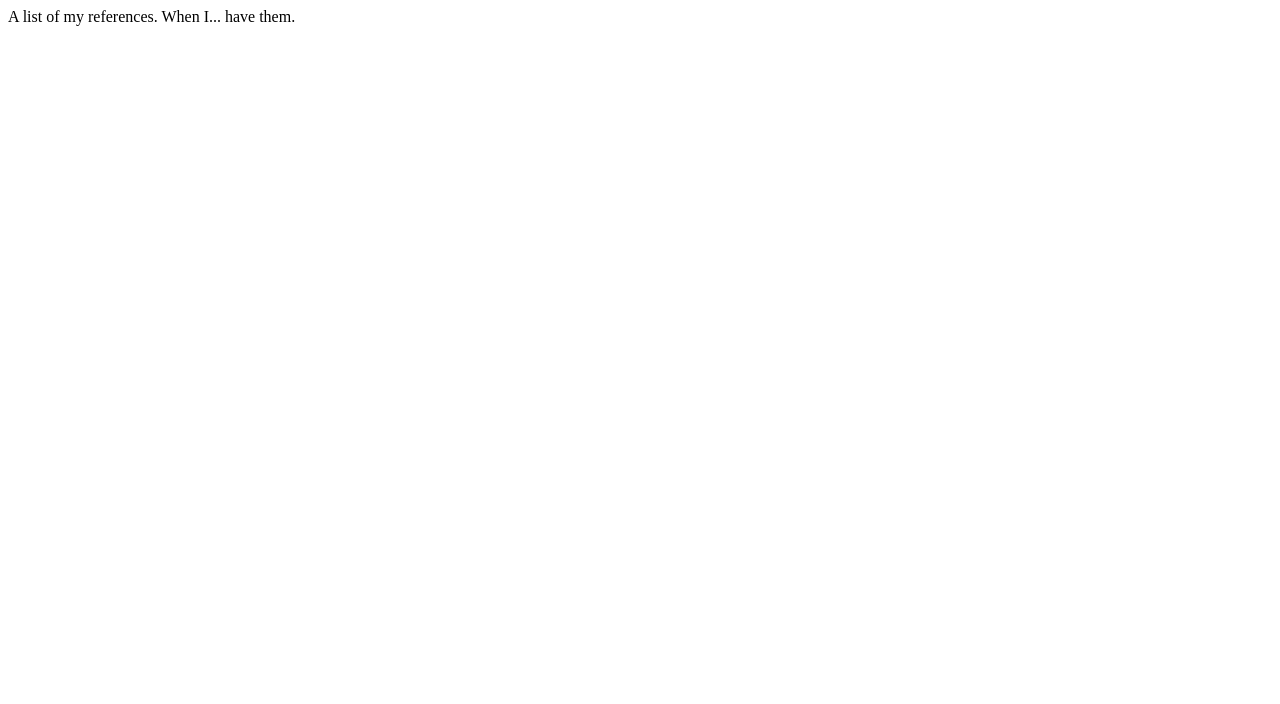
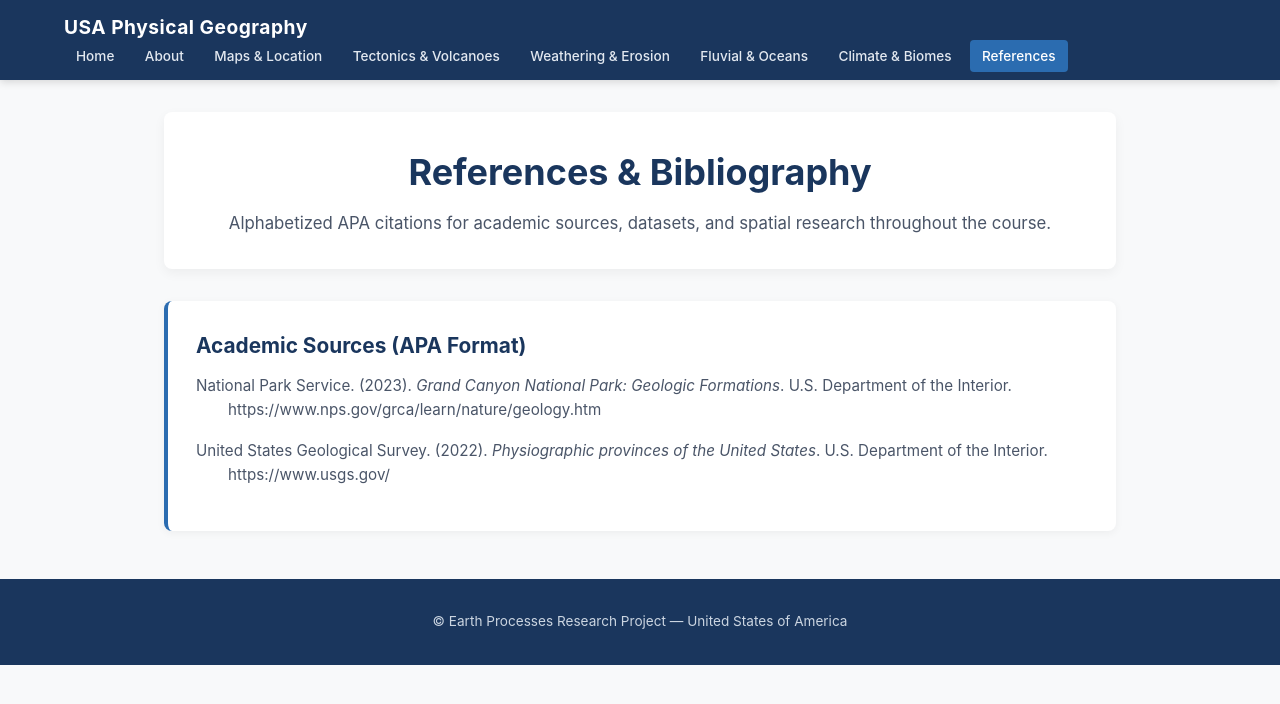
Before and after one commit to AaronBAshby/AaronBAshby.github.io, a plain HTML site: page references.html in a window 1280 px wide. Drawn offline with Linux system fonts and the light colour scheme.

Commit message:
Create references.html with structured content
Added a structured HTML document for references with a header, main content, and footer. Included navigation and styled sections for academic sources.

```diff
--- a/references.html
+++ b/references.html
@@ -1 +1,67 @@
-A list of my references. When I... have them.
+<!DOCTYPE html>
+<html lang="en">
+<head>
+    <meta charset="UTF-8">
+    <meta name="viewport" content="width=device-width, initial-scale=1.0">
+    <title>References - USA Physical Geography</title>
+    <style>
+        * { box-sizing: border-box; margin: 0; padding: 0; }
+        body { font-family: -apple-system, BlinkMacSystemFont, "Segoe UI", Roboto, "Helvetica Neue", Arial, sans-serif; line-height: 1.6; color: #2b2b2b; background-color: #f8f9fa; }
+        header { background-color: #1a365d; position: sticky; top: 0; z-index: 1000; box-shadow: 0 2px 8px rgba(0, 0, 0, 0.15); }
+        .nav-container { max-width: 1200px; margin: 0 auto; display: flex; flex-wrap: wrap; justify-content: space-between; align-items: center; padding: 0.75rem 1.5rem; }
+        .site-title { color: #ffffff; font-size: 1.2rem; font-weight: 700; text-decoration: none; letter-spacing: 0.5px; }
+        nav ul { display: flex; flex-wrap: wrap; list-style: none; gap: 0.4rem; }
+        nav a { color: #e2e8f0; text-decoration: none; padding: 0.5rem 0.75rem; border-radius: 4px; font-size: 0.85rem; font-weight: 500; transition: background-color 0.2s ease, color 0.2s ease; }
+        nav a:hover, nav a.active { background-color: #2b6cb0; color: #ffffff; }
+        .container { max-width: 1000px; margin: 2rem auto; padding: 0 1.5rem; }
+        .hero { background-color: #ffffff; border-radius: 8px; padding: 2rem; box-shadow: 0 4px 12px rgba(0,0,0,0.05); margin-bottom: 2rem; text-align: center; }
+        .hero h1 { font-size: 2.25rem; color: #1a365d; margin-bottom: 0.5rem; }
+        .hero p { color: #4a5568; font-size: 1.05rem; }
+        .card { background-color: #ffffff; border-radius: 8px; padding: 1.75rem; box-shadow: 0 2px 8px rgba(0,0,0,0.05); border-left: 4px solid #2b6cb0; margin-bottom: 1.5rem; }
+        .card h2 { font-size: 1.3rem; color: #1a365d; margin-bottom: 0.75rem; }
+        .reference-list { list-style: none; padding: 0; }
+        .reference-list li { margin-bottom: 1rem; padding-left: 2rem; text-indent: -2rem; font-size: 0.95rem; color: #4a5568; }
+        footer { text-align: center; padding: 2rem 1.5rem; background-color: #1a365d; color: #cbd5e1; font-size: 0.85rem; margin-top: 3rem; }
+    </style>
+</head>
+<body>
+
+    <header>
+        <div class="nav-container">
+            <a href="index.html" class="site-title">USA Physical Geography</a>
+            <nav>
+                <ul>
+                    <li><a href="index.html">Home</a></li>
+                    <li><a href="about.html">About</a></li>
+                    <li><a href="maps.html">Maps & Location</a></li>
+                    <li><a href="tectonics.html">Tectonics & Volcanoes</a></li>
+                    <li><a href="weathering.html">Weathering & Erosion</a></li>
+                    <li><a href="fluvial.html">Fluvial & Oceans</a></li>
+                    <li><a href="climate.html">Climate & Biomes</a></li>
+                    <li><a href="references.html" class="active">References</a></li>
+                </ul>
+            </nav>
+        </div>
+    </header>
+
+    <main class="container">
+        <section class="hero">
+            <h1>References & Bibliography</h1>
+            <p>Alphabetized APA citations for academic sources, datasets, and spatial research throughout the course.</p>
+        </section>
+
+        <article class="card">
+            <h2>Academic Sources (APA Format)</h2>
+            <ul class="reference-list">
+                <li>National Park Service. (2023). <em>Grand Canyon National Park: Geologic Formations</em>. U.S. Department of the Interior. https://www.nps.gov/grca/learn/nature/geology.htm</li>
+                <li>United States Geological Survey. (2022). <em>Physiographic provinces of the United States</em>. U.S. Department of the Interior. https://www.usgs.gov/</li>
+            </ul>
+        </article>
+    </main>
+
+    <footer>
+        <p>&copy; Earth Processes Research Project — United States of America</p>
+    </footer>
+
+</body>
+</html>
```
